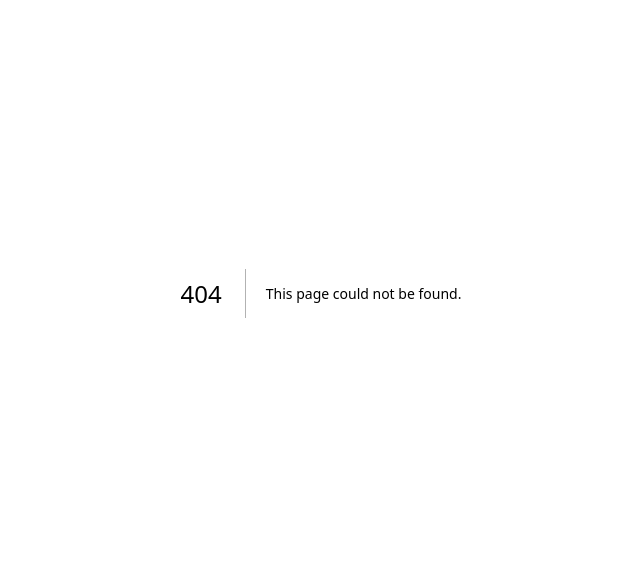
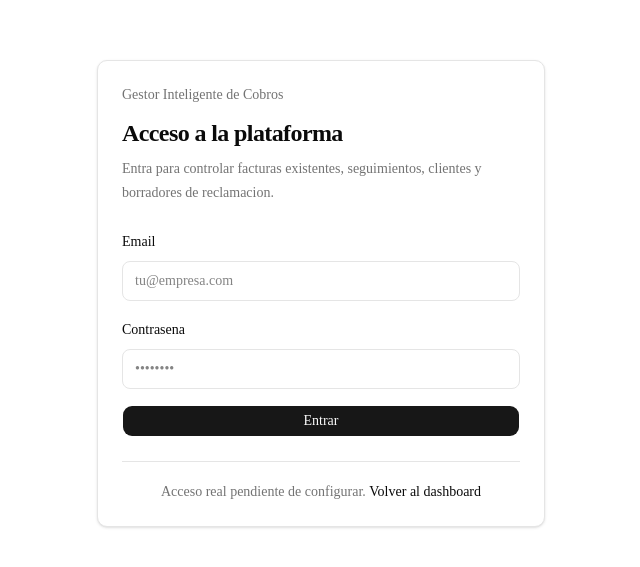
Before and after one commit to Jorge-Yela/gestor-inteligente-cobros, a Next.js app: page /login in a window 1280 px wide. Before the commit this address had no page. Shown: the part 107-674 px from the top of the page, without its empty margins (319-959 px from the left). Built offline with nearby package versions, Linux system fonts and the light colour scheme.

Commit message:
Add login page

```diff
--- /dev/null
+++ b/src/app/login/page.tsx
@@ -0,0 +1,60 @@
+import Link from "next/link";
+
+import { Button } from "@/components/ui/button";
+
+export default function LoginPage() {
+  return (
+    <main className="flex min-h-screen items-center justify-center bg-background px-6 py-12 text-foreground">
+      <section className="w-full max-w-md rounded-lg border bg-card p-6 shadow-sm">
+        <div>
+          <p className="text-sm font-medium text-muted-foreground">Gestor Inteligente de Cobros</p>
+          <h1 className="mt-3 text-2xl font-semibold tracking-tight">Acceso a la plataforma</h1>
+          <p className="mt-2 text-sm leading-6 text-muted-foreground">
+            Entra para controlar facturas existentes, seguimientos, clientes y borradores de reclamacion.
+          </p>
+        </div>
+
+        <form className="mt-6 space-y-4">
+          <div>
+            <label className="text-sm font-medium" htmlFor="email">
+              Email
+            </label>
+            <input
+              id="email"
+              name="email"
+              type="email"
+              placeholder="tu@empresa.com"
+              className="mt-2 h-10 w-full rounded-md border bg-background px-3 py-2 text-sm outline-none transition focus:border-ring focus:ring-2 focus:ring-ring/20"
+            />
+          </div>
+
+          <div>
+            <label className="text-sm font-medium" htmlFor="password">
+              Contrasena
+            </label>
+            <input
+              id="password"
+              name="password"
+              type="password"
+              placeholder="••••••••"
+              className="mt-2 h-10 w-full rounded-md border bg-background px-3 py-2 text-sm outline-none transition focus:border-ring focus:ring-2 focus:ring-ring/20"
+            />
+          </div>
+
+          <Button className="w-full" type="button">
+            Entrar
+          </Button>
+        </form>
+
+        <div className="mt-6 border-t pt-5">
+          <p className="text-center text-sm text-muted-foreground">
+            Acceso real pendiente de configurar.{" "}
+            <Link href="/" className="font-medium text-foreground hover:underline">
+              Volver al dashboard
+            </Link>
+          </p>
+        </div>
+      </section>
+    </main>
+  );
+}
```
